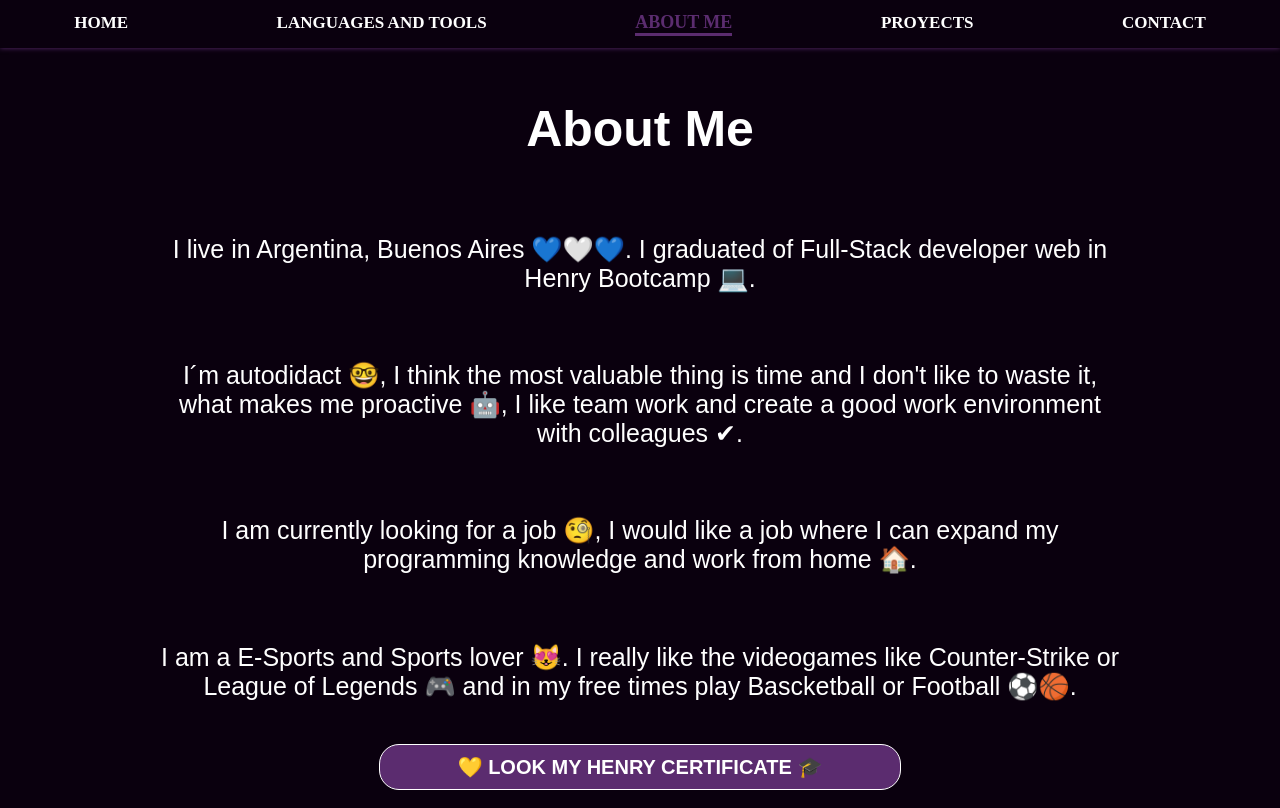
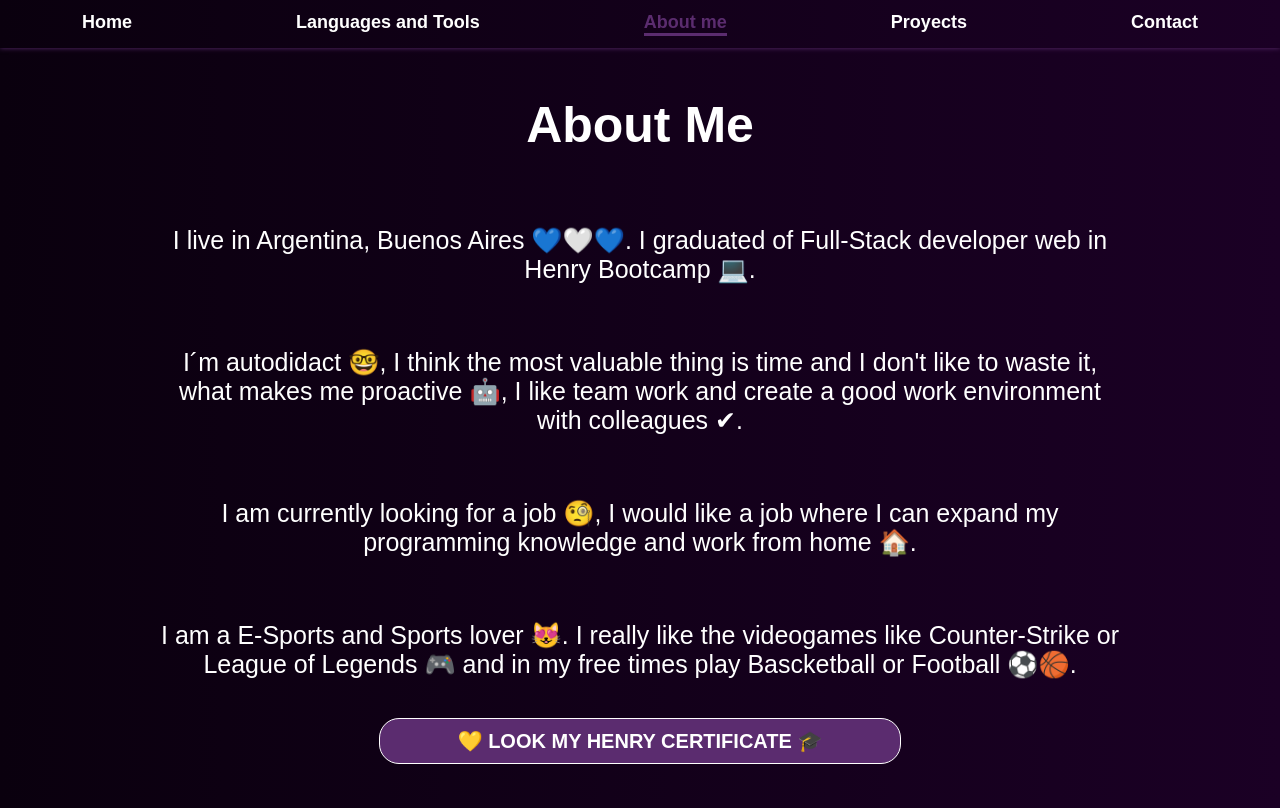
Before and after one commit to cor2ba/Portfolio, a React (Create React App) app: page /AboutMe in a window 1280 px wide. Built offline with nearby package versions, Linux system fonts and the light colour scheme.

Commit message:
Style Changes

```diff
--- a/src/App.css
+++ b/src/App.css
@@ -1,6 +1,6 @@
 body {
   margin: 0;
-  background: #0a000e;
+  background: linear-gradient(to right, #0a000e, #1b0025);
   max-height: 100vh;
   max-width: 100vw;
   color: #fff;
--- a/src/components/AboutMe/AboutMe.jsx
+++ b/src/components/AboutMe/AboutMe.jsx
@@ -1,7 +1,6 @@
 import React from "react";
 import NavBar from "../NavBar/NavBar";
 import Styles from "./AboutMe.module.css";
-import me from "../../images/gabriel.jpg";
 
 const AboutMe = () => {
   let color = "AboutMe";
--- a/src/components/AboutMe/AboutMe.module.css
+++ b/src/components/AboutMe/AboutMe.module.css
@@ -40,4 +40,5 @@
   text-decoration: none;
   border: 1px solid #fff;
   font-family: Sans-Serif;
+  margin-bottom: 30px
 }
--- a/src/components/Contact/Contact.jsx
+++ b/src/components/Contact/Contact.jsx
@@ -3,7 +3,7 @@ import NavBar from "../NavBar/NavBar";
 import Styles from "./Contact.module.css";
 import whatsapp from "../../images/whatsapp.png";
 import linkedin from "../../images/LinkedIn.png";
-import github from "../../images/github_PNG83.png";
+import github from "../../images/25231.png";
 import email from "../../images/gmail.png";
 
 const Contact = () => {
--- a/src/components/LanguagesAndTools/LanguagesAndTools.jsx
+++ b/src/components/LanguagesAndTools/LanguagesAndTools.jsx
@@ -23,6 +23,7 @@ import materialui from "../../images/material-ui.png";
 import angular from "../../images/angular.png";
 import mongodb from "../../images/mongodb.png";
 import mongoose from "../../images/mongoose.jpg";
+import typescript from "../../images/Typescript_logo_2020.svg.png"
 
 const LanguagesAndTools = () => {
   let color = "LanguagesAndTools";
@@ -34,6 +35,10 @@ const LanguagesAndTools = () => {
         <div className={Styles.Technology}>
           <img className={Styles.Image} src={javascript} alt="Javascript"></img>
           <h1 className={Styles.TitleTechnology}>JavaScript</h1>
+        </div>
+        <div className={Styles.Technology}>
+          <img className={Styles.Image} src={typescript} alt="TypeScript"></img>
+          <h1 className={Styles.TitleTechnology}>TypeScript</h1>
         </div>
         <div className={Styles.Technology}>
           <img
--- a/src/components/LanguagesAndTools/LanguagesAndTools.module.css
+++ b/src/components/LanguagesAndTools/LanguagesAndTools.module.css
@@ -14,6 +14,7 @@
 .Technology {
   display: flex;
   flex-direction: column;
+  justify-content: space-around;
   text-align: center;
   background: linear-gradient(145deg, #5b2c6f 0%, #000 100%);
   padding: 20px;
@@ -49,23 +50,6 @@
 
 .TitleTechnology {
   font-size: 30px;
+  font-weight: bold;
   font-family: Sans-Serif;
-  font-weight: 800;
-  padding: 5px;
-  --clippy: polygon(0 0, 0 0, 0 100%, 0% 100%);
 }
-
-.TitleTechnology::after {
-  content: "";
-  display: block;
-  background-color: #fff;
-  width: 100%;
-  margin-top: 1px;
-  height: 5px;
-  clip-path: var(--clippy);
-  transition: clip-path 0.5s;
-}
-
-.TitleTechnology:hover {
-  --clippy: polygon(0 0, 100% 0, 100% 100%, 0% 100%);
-}
--- a/src/components/NavBar/NavBar.jsx
+++ b/src/components/NavBar/NavBar.jsx
@@ -14,37 +14,37 @@ const NavBar = ({ color }) => {
         <div className={Styles.Menu}>
           <Link className={Styles.Link} to="/">
             {color === "Home" ? (
-              <h1 className={Styles.NavsTextClicked}>HOME</h1>
+              <h1 className={Styles.NavsTextClicked}>Home</h1>
             ) : (
-              <h1 className={Styles.NavsText}>HOME</h1>
+              <h1 className={Styles.NavsText}>Home</h1>
             )}
           </Link>
           <Link className={Styles.Link} to="/LanguagesAndTools">
             {color === "LanguagesAndTools" ? (
-              <h1 className={Styles.NavsTextClicked}>LANGUAGES AND TOOLS</h1>
+              <h1 className={Styles.NavsTextClicked}>Langueages and Tools</h1>
             ) : (
-              <h1 className={Styles.NavsText}>LANGUAGES AND TOOLS</h1>
+              <h1 className={Styles.NavsText}>Langueages and Tools</h1>
             )}
           </Link>
           <Link className={Styles.Link} to="/AboutMe">
             {color === "AboutMe" ? (
-              <h1 className={Styles.NavsTextClicked}>ABOUT ME</h1>
+              <h1 className={Styles.NavsTextClicked}>About me</h1>
             ) : (
-              <h1 className={Styles.NavsText}>ABOUT ME</h1>
+              <h1 className={Styles.NavsText}>About me</h1>
             )}
           </Link>
           <Link className={Styles.Link} to="/Proyects">
             {color === "Proyects" ? (
-              <h1 className={Styles.NavsTextClicked}>PROJECTS</h1>
+              <h1 className={Styles.NavsTextClicked}>Projects</h1>
             ) : (
-              <h1 className={Styles.NavsText}>PROJECTS</h1>
+              <h1 className={Styles.NavsText}>Projects</h1>
             )}
           </Link>
           <Link className={Styles.Link} to="/Contact">
             {color === "Contact" ? (
-              <h1 className={Styles.NavsTextClicked}>CONTACT</h1>
+              <h1 className={Styles.NavsTextClicked}>Contact</h1>
             ) : (
-              <h1 className={Styles.NavsText}>CONTACT</h1>
+              <h1 className={Styles.NavsText}>Contact</h1>
             )}
           </Link>
         </div>
@@ -52,37 +52,37 @@ const NavBar = ({ color }) => {
       <div className={Styles.Container}>
         <Link className={Styles.Link} to="/">
           {color === "Home" ? (
-            <h1 className={Styles.NavsTextClicked}>HOME</h1>
+            <h1 className={Styles.NavsTextClicked}>Home</h1>
           ) : (
-            <h1 className={Styles.NavsText}>HOME</h1>
+            <h1 className={Styles.NavsText}>Home</h1>
           )}
         </Link>
         <Link className={Styles.Link} to="/LanguagesAndTools">
           {color === "LanguagesAndTools" ? (
-            <h1 className={Styles.NavsTextClicked}>LANGUAGES AND TOOLS</h1>
+            <h1 className={Styles.NavsTextClicked}>Languages and Tools</h1>
           ) : (
-            <h1 className={Styles.NavsText}>LANGUAGES AND TOOLS</h1>
+            <h1 className={Styles.NavsText}>Languages and Tools</h1>
           )}
         </Link>
         <Link className={Styles.Link} to="/AboutMe">
           {color === "AboutMe" ? (
-            <h1 className={Styles.NavsTextClicked}>ABOUT ME</h1>
+            <h1 className={Styles.NavsTextClicked}>About me</h1>
           ) : (
-            <h1 className={Styles.NavsText}>ABOUT ME</h1>
+            <h1 className={Styles.NavsText}>About me</h1>
           )}
         </Link>
         <Link className={Styles.Link} to="/Proyects">
           {color === "Proyects" ? (
-            <h1 className={Styles.NavsTextClicked}>PROYECTS</h1>
+            <h1 className={Styles.NavsTextClicked}>Proyects</h1>
           ) : (
-            <h1 className={Styles.NavsText}>PROYECTS</h1>
+            <h1 className={Styles.NavsText}>Proyects</h1>
           )}
         </Link>
         <Link className={Styles.Link} to="/Contact">
           {color === "Contact" ? (
-            <h1 className={Styles.NavsTextClicked}>CONTACT</h1>
+            <h1 className={Styles.NavsTextClicked}>Contact</h1>
           ) : (
-            <h1 className={Styles.NavsText}>CONTACT</h1>
+            <h1 className={Styles.NavsText}>Contact</h1>
           )}
         </Link>
       </div>
--- a/src/components/NavBar/NavBar.module.css
+++ b/src/components/NavBar/NavBar.module.css
@@ -20,9 +20,11 @@
 }
 
 .NavsText {
-  font-size: 17px;
+  font-size: 18px;
   color: #fff;
   --clippy: polygon(0 0, 0 0, 0 100%, 0% 100%);
+  font-family: Sans-Serif;
+  font-weight: bold;
 }
 
 .NavsText::after {
@@ -45,6 +47,8 @@
   font-size: 18px;
   color: #5b2c6f;
   transition: clip-path 0.5s;
+  font-family: Sans-Serif;
+  font-weight: bold;
 }
 
 .NavsTextClicked::after {
@@ -73,6 +77,18 @@
     box-shadow: 0 0 5px #5b2c6f;
     background-color: transparent;
     margin-bottom: 25px;
+  }
+
+  .NavsTextClicked {
+    font-size: 40px;
+  }
+
+  .NavsText {
+    font-size: 40px;
+  }
+
+  .NavsText:hover {
+    font-size: 40px;
   }
 
   .Menu {
--- a/src/components/Proyects/Proyects.jsx
+++ b/src/components/Proyects/Proyects.jsx
@@ -19,6 +19,7 @@ import TodoList from "../../images/TodoList.png";
 import angular from "../../images/angular.png";
 import mongodb from "../../images/mongodb.png";
 import mongoose from "../../images/mongoose.jpg";
+import typescript from "../../images/Typescript_logo_2020.svg.png"
 
 const Proyects = () => {
   let color = "Proyects";
@@ -135,8 +136,8 @@ const Proyects = () => {
             <div className={Styles.ContainerImages}>
               <img
                 className={Styles.ImageTechnology}
-                src={javascript}
-                alt="JavaScript"
+                src={typescript}
+                alt="TypeScript"
               />
               <img
                 className={Styles.ImageTechnology}
```
Also changed, not shown: src/images/25231.png (added), src/images/Typescript_logo_2020.svg.png (added).
